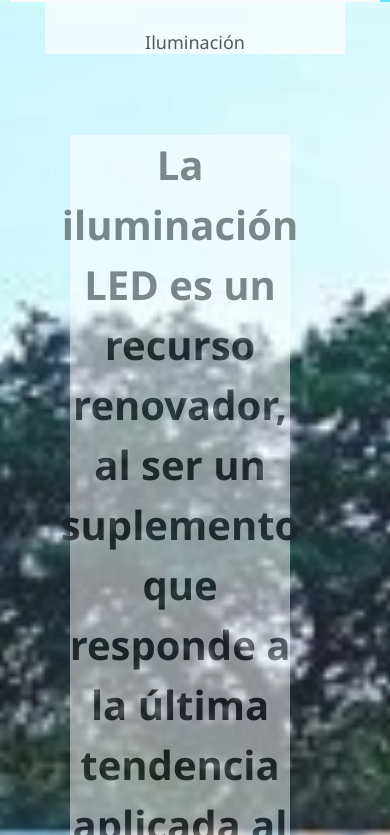
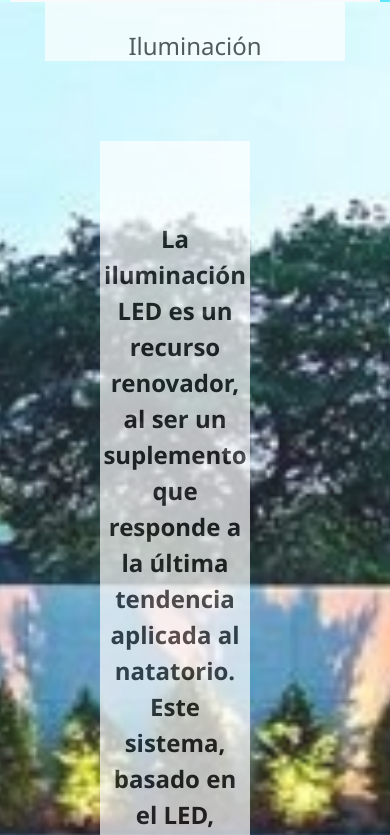
Before and after one commit to meg19831/ProyectoCoder, a website: page pages/iluminacion.html in a window 390 px wide. Shown: the part 148-983 px from the top of the page. Drawn offline with nearby package versions, Linux system fonts and the light colour scheme.

Commit message:
realizando ultimas correcciones en parrafos de las secciones

```diff
--- a/scss/_mainDiseños.scss
+++ b/scss/_mainDiseños.scss
@@ -23,7 +23,7 @@
 }
     p{
     font-family: $fuente_principal;
-    font-size: large;
+    font-size: x-large;
     text-align: -webkit-match-parent;
     line-height: 1.5;
     font-weight: bold;
--- a/scss/_mainGaleria.scss
+++ b/scss/_mainGaleria.scss
@@ -8,7 +8,6 @@
     opacity: 0.9;
     color: black;
     font-weight: bold;
-    font-size: larger;
 
     h2 {
     display: inline-block;
@@ -22,26 +21,29 @@
     padding-top: 30px;
     @extend .containerTemple;
     transition: all 10s;
+    font-size: larger;
 
     &:hover {
         width: 600px;
-
+}
+}
+}
     p{
         font-family: $fuente_principal;
+        font-size: x-large;
         text-align: -webkit-match-parent;
         line-height: 1.5;
         font-weight: bold;
-    padding-top: 40px;
+        padding-top: 80px;
         padding-bottom: 40px;
-    margin-left: 40px;
+        margin-left: 200px;
         margin-right: 40px;
         background: white;
-    opacity: 0.5;
+        opacity: 0.7;
         color: black;
+        position: relative;
     }
-    }
-}
-}
+
 
 .carousel-item img .d-block w-100{
     position: static;
--- a/scss/_mainIluminacion.scss
+++ b/scss/_mainIluminacion.scss
@@ -7,7 +7,6 @@
     background-position: bottom;
     opacity: 0.9;
     color: white;
-    font-size: medium;
 
     h2 {
         display: inline-block;
@@ -21,27 +20,30 @@
         padding-top: 30px;
         @extend .containerTemple;
         transition: all 10s;
+        font-size: x-large;
 
         &:hover {
             width: 600px;
-
+}
+}
     p{
         font-family: $fuente_principal;
+        font-size: x-large;
         text-align: -webkit-match-parent;
         line-height: 1.5;
         font-weight: bold;
-        padding-top: 40px;
+        padding-top: 80px;
         padding-bottom: 40px;
-        margin-left: 40px;
+        margin-left: 200px;
         margin-right: 40px;
         background: white;
         opacity: 0.7;
         color: black;
         position: relative;
         }
+
 }
-}
-}
+
 
 .descripcion__luces{
     background-image: url(../assets/imagenes/imagentitulo.jpg);
--- a/scss/_mainSomos.scss
+++ b/scss/_mainSomos.scss
@@ -28,7 +28,7 @@
   background: white;
   opacity: 0.5;
   color: black;
-  font-size: large;
+  font-size: x-large;
 
   }
 }
--- a/scss/_mediaqueris.scss
+++ b/scss/_mediaqueris.scss
@@ -209,9 +209,11 @@
 }
 @media(max-width:500px){
     .galeria__parrafo{
-        font-size: small;
+        font-size: medium;
     }
-
+    .iluminacion__parrafo{
+        font-size: medium;
+    }
 }
 @media(max-width: 470px){
     .construimos__title{
@@ -244,7 +246,7 @@
 }
 @media(max-width: 370px){
     .iluminacion__parrafo{
-        font-size: mediabsolute;
+        font-size: small;
     }
 }
 @media(max-width: 370px){
```
Also changed, not shown: css/style.css. Lines whose indentation alone changed are shown as unchanged.
